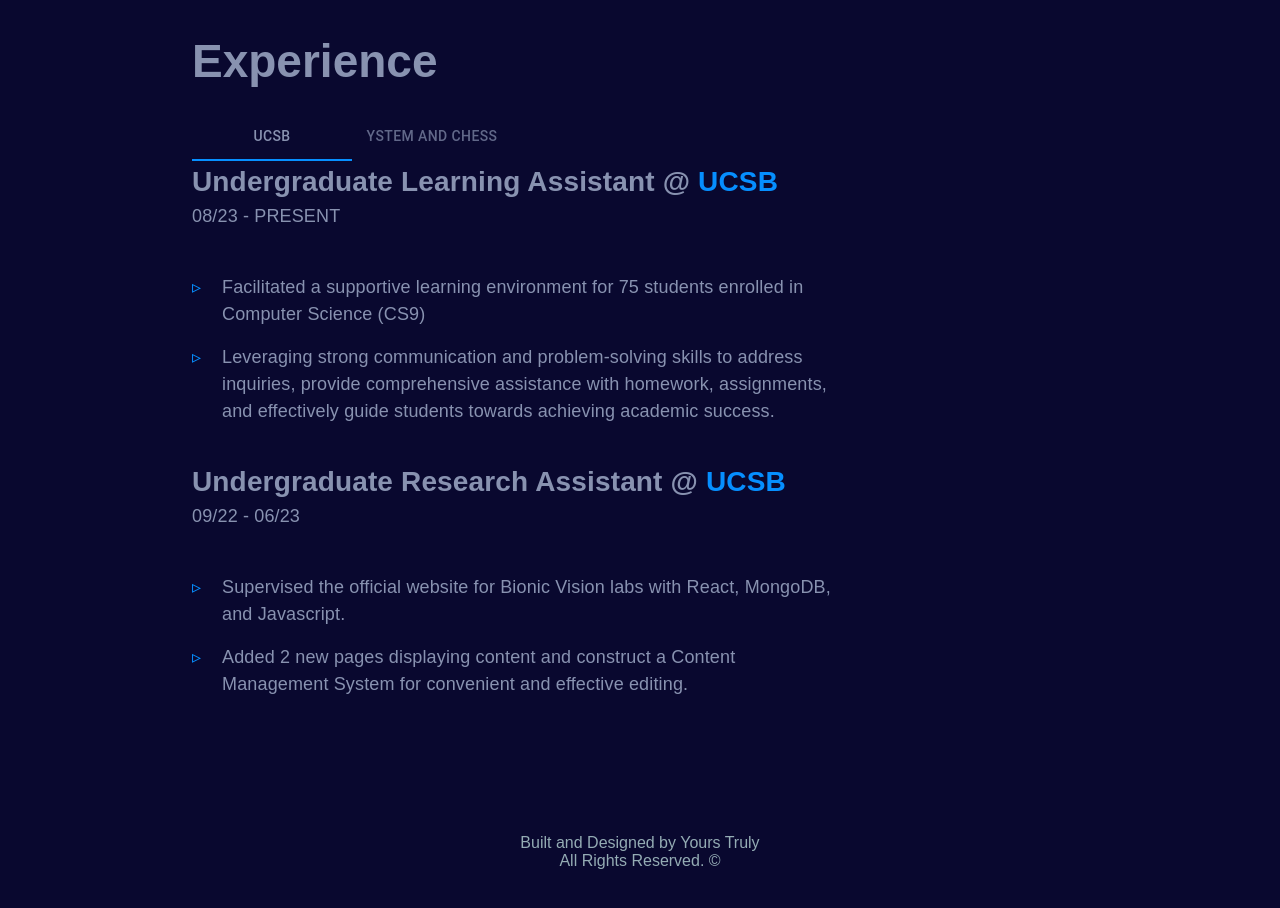
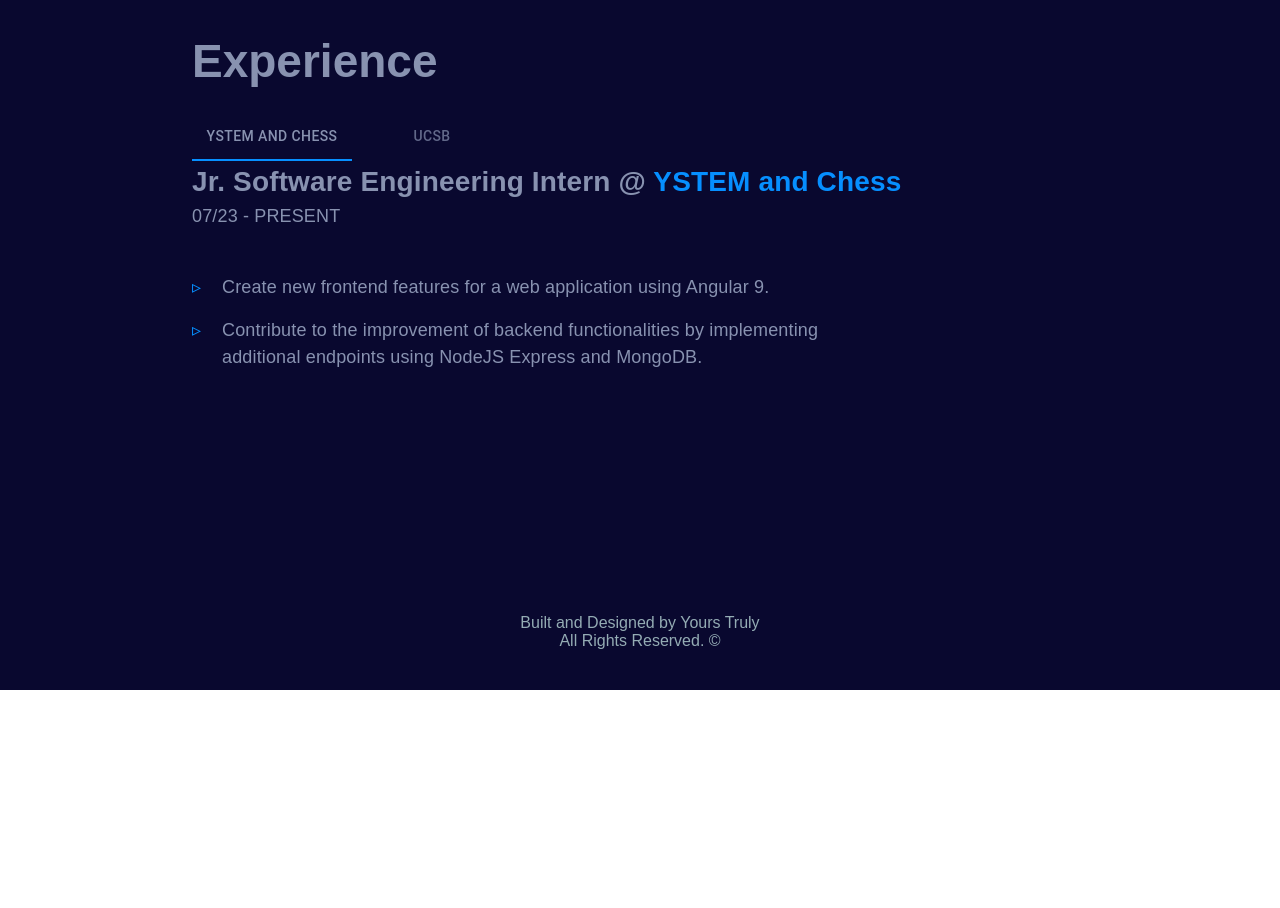
Before and after one commit to Johnsonchan105/johnsonchan105.github.io, a React (Create React App) app: page / in a window 1280 px wide. Shown: the part 1000-1908 px from the top of the page. After the commit the page ends 1690 px from the top, so only its background shows below. Built offline with nearby package versions, Linux system fonts and the light colour scheme.

Commit message:
changed job description

```diff
--- a/src/components/ExperienceList.js
+++ b/src/components/ExperienceList.js
@@ -48,6 +48,15 @@
     const [value, setValue] = React.useState(0);
 
     const experienceItems = {
+        "YSTEM and Chess": {
+            "Jr. Software Engineering Intern @" : {
+                duration: "07/23 - PRESENT",
+                desc: [
+                    "Create new frontend features for a web application using Angular 9.",
+                    "Contribute to the improvement of backend functionalities by implementing additional endpoints using NodeJS Express and MongoDB."
+                ]
+            }
+        },
         "UCSB" : {
             "Undergraduate Learning Assistant @" : {
                 duration: "08/23 - PRESENT",
@@ -59,17 +68,8 @@
             "Undergraduate Research Assistant @" : {
                 duration: "09/22 - 06/23",
                 desc: [
-                    "Supervised the official website for Bionic Vision labs with React, MongoDB, and Javascript.",
-                    "Added 2 new pages displaying content and construct a Content Management System for convenient and effective editing."
-                ]
-            }
-        },
-        "YSTEM and Chess": {
-            "Jr. Software Engineering Intern @" : {
-                duration: "07/23 - PRESENT",
-                desc: [
-                    "Develop and enhance frontend features for a web application using Angular 9 (Typescript, HTML, CSS), while also contributing to backend functionalities using NodeJS Express and MongoDB.",
-                    "Engage in collaborative teamwork with a team of 8 engineers at Y STEM and Chess nonprofit to develop and implement software solutions."
+                    "Implemented a content management system with an authorization and verification system.",
+                    "Incorporated a consistent design strategy to provide low-vision users with a more accessible website experience"
                 ]
             }
         }
```
